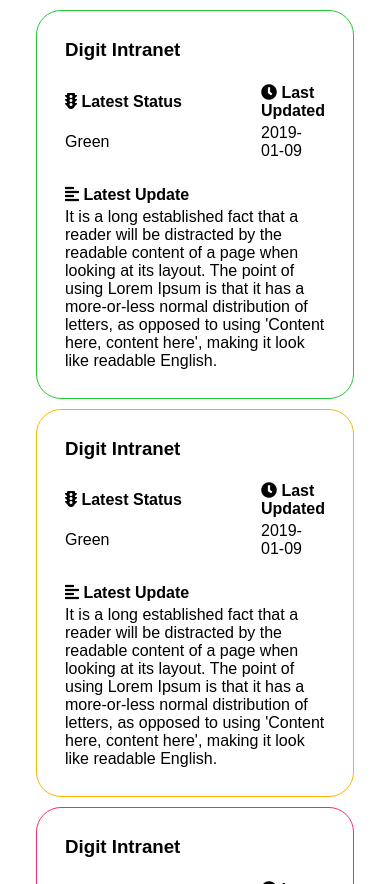
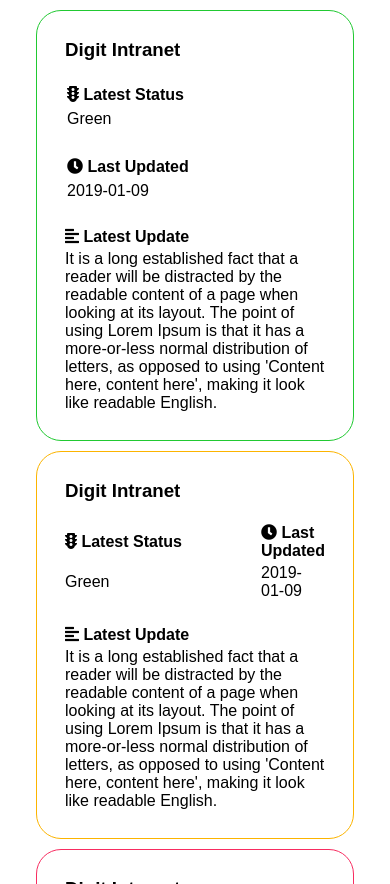
Before and after one commit to msolomonTMG/project-tracker, a website: page email.html in a window 390 px wide. Shown: the part 216-1100 px from the top of the page. Drawn offline with Linux system fonts and the light colour scheme; a web font is replaced by a local one.

Commit message:
mobile email formatting

```diff
--- a/email.html
+++ b/email.html
@@ -22,6 +22,9 @@
       }
       img {
         border-radius: 50%;
+      }
+      .mobile-only {
+        display: none;
       }
       .avatar-div {
         display: none;
@@ -64,6 +67,12 @@
         border:solid #8B46FF 1px !important;
       }
       @media only screen and (max-width: 480px){
+        .mobile-only {
+          display: block;
+        }
+        .desktop-only {
+          display: none;
+        }
         .avatar-cell {
           display: none;
         }
@@ -100,7 +109,7 @@
             <tr>
               <td><h3>Digit Intranet</h3></td>
             </tr>
-            <tr>
+            <tr class="desktop-only">
               <td class="w-50">
                 <strong>
                   <i class="fa fa-traffic-light"></i>
@@ -114,8 +123,33 @@
                 </strong>
               </td>
             </tr>
-            <tr>
+            <tr class="desktop-only">
               <td>Green</td><td>2019-01-09</td>
+            </tr>
+            <tr class="mobile-only">
+              <td colspan="2">
+                <strong>
+                  <i class="fa fa-traffic-light"></i>
+                  Latest Status
+                </strong>
+              </td>
+            </tr>
+            <tr class="mobile-only">
+              <td colspan="2">Green</td>
+            </tr>
+            <tr class="mobile-only">
+              <td colspan="2"><br></td>
+            </tr>
+            <tr class="mobile-only">
+              <td colspan="2">
+                <strong>
+                  <i class="fas fa-clock"></i>
+                  Last Updated
+                </strong>
+              </td>
+            </tr>
+            <tr class="mobile-only">
+              <td colspan="2">2019-01-09</td>
             </tr>
             <tr>
               <td colspan="2"><br></td>
```
